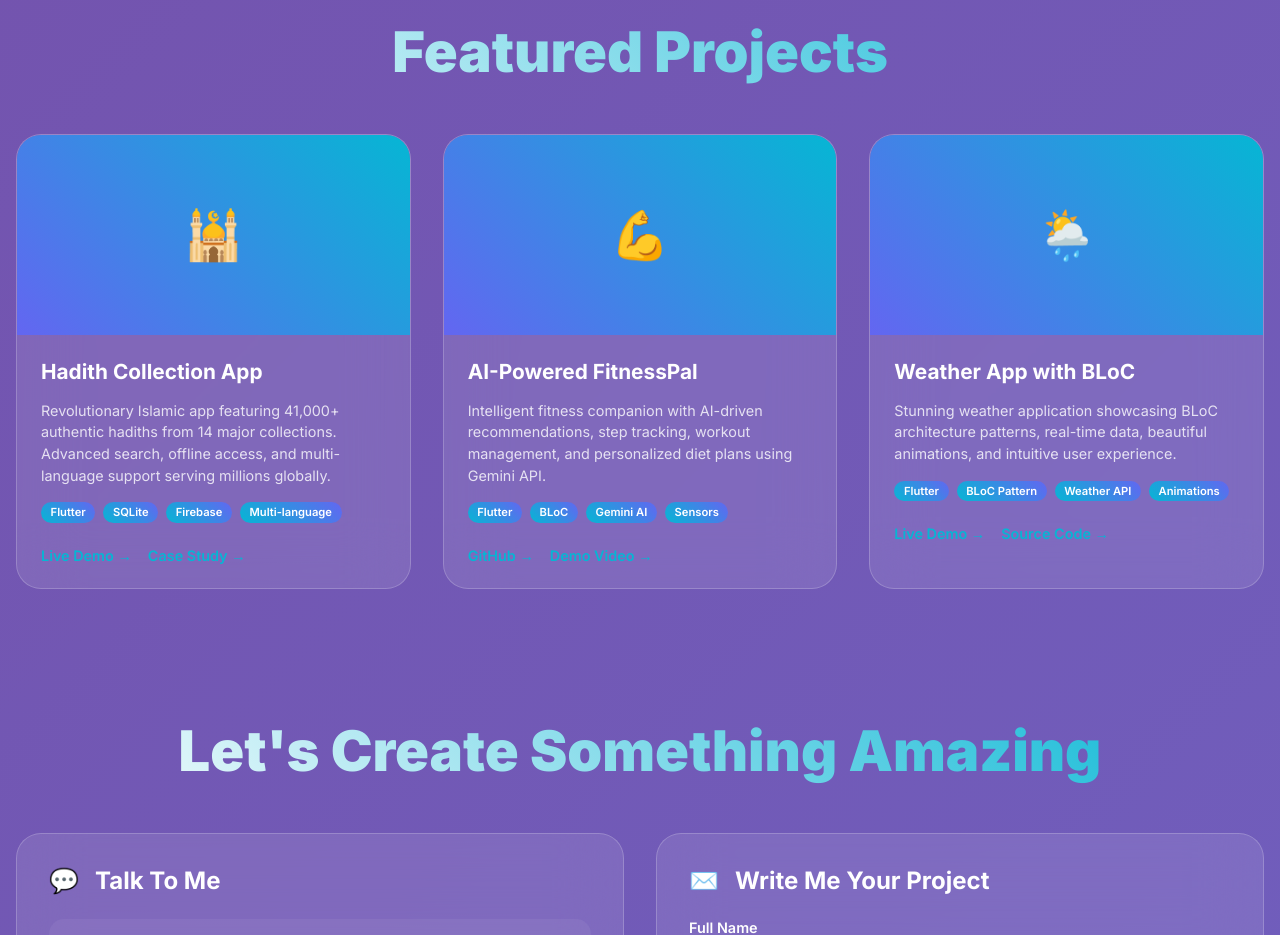
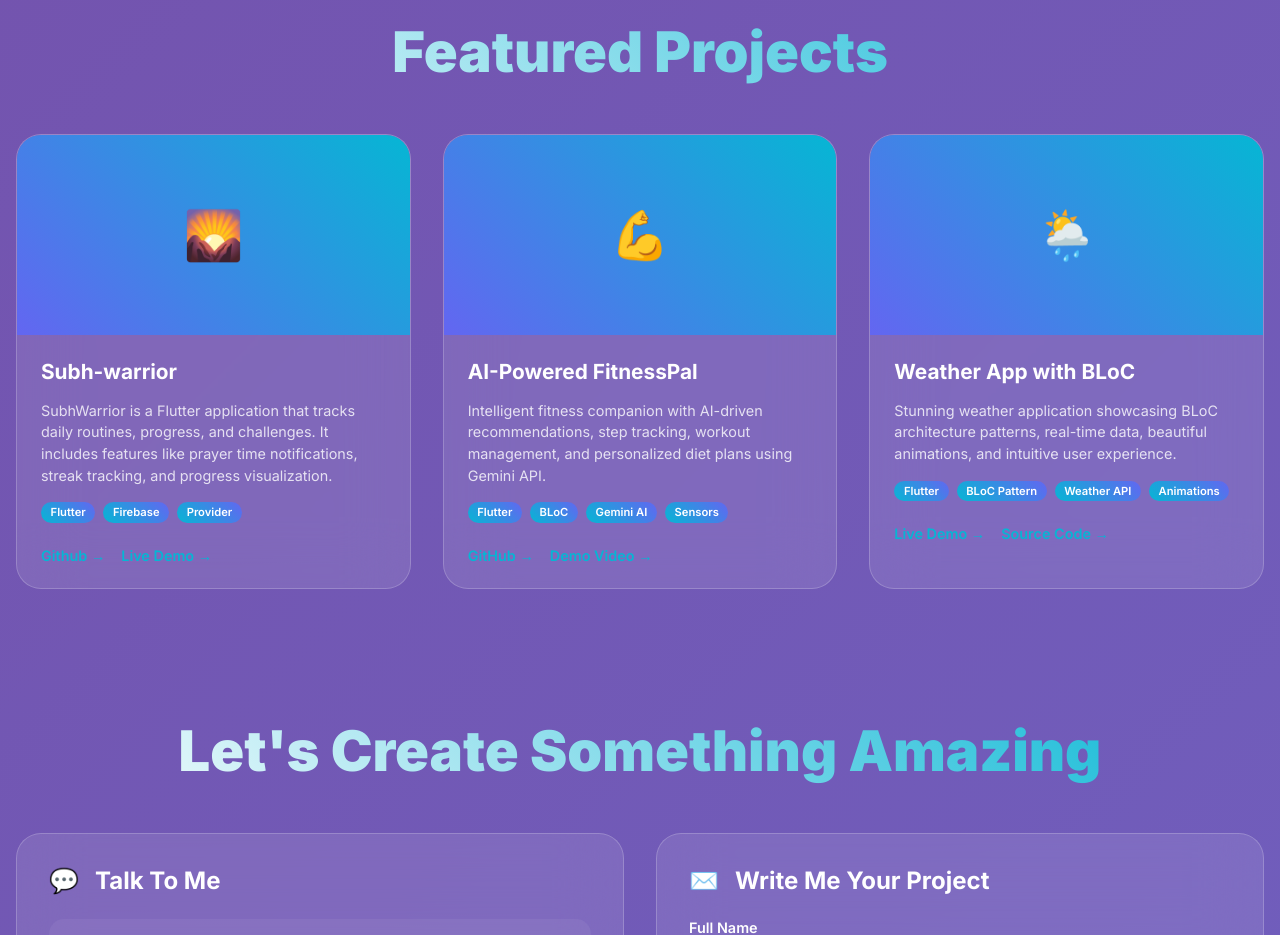
Before and after one commit to Istiaq66/Portfolio, a plain HTML site: page index.html in a window 1280 px wide. Shown: the part 3480-4415 px from the top of the page. Drawn offline with nearby package versions, Linux system fonts and the light colour scheme.

Commit message:
Project Section Updated

```diff
--- a/index.html
+++ b/index.html
@@ -306,22 +306,21 @@
             <h2 class="section-title fade-in">Featured Projects</h2>
             <div class="projects-grid">
                 <div class="project-card fade-in">
-                    <div class="project-image">🕌</div>
+                    <div class="project-image">🌄</div>
                     <div class="project-content">
-                        <h3 class="project-title">Hadith Collection App</h3>
+                        <h3 class="project-title">Subh-warrior</h3>
                         <p class="project-description">
-                            Revolutionary Islamic app featuring 41,000+ authentic hadiths from 14 major collections.
-                            Advanced search, offline access, and multi-language support serving millions globally.
+                        SubhWarrior is a Flutter application that tracks daily routines, progress, and challenges.
+                        It includes features like prayer time notifications, streak tracking, and progress visualization.
                         </p>
                         <div class="project-tech">
                             <span class="tech-tag">Flutter</span>
-                            <span class="tech-tag">SQLite</span>
                             <span class="tech-tag">Firebase</span>
-                            <span class="tech-tag">Multi-language</span>
+                            <span class="tech-tag">Provider</span>
                         </div>
                         <div class="project-links">
-                            <a href="#" class="project-link">Live Demo →</a>
-                            <a href="#" class="project-link">Case Study →</a>
+                            <a href="https://github.com/Istiaq66/subhwarrior" class="project-link">Github →</a>
+                            <a href="https://github.com/Istiaq66/subhwarrior/releases" class="project-link">Live Demo →</a>
                         </div>
                     </div>
                 </div>
@@ -341,7 +340,7 @@
                             <span class="tech-tag">Sensors</span>
                         </div>
                         <div class="project-links">
-                            <a href="#" class="project-link">GitHub →</a>
+                            <a href="https://github.com/Istiaq66/fitnesspal_user" class="project-link">GitHub →</a>
                             <a href="#" class="project-link">Demo Video →</a>
                         </div>
                     </div>
```
